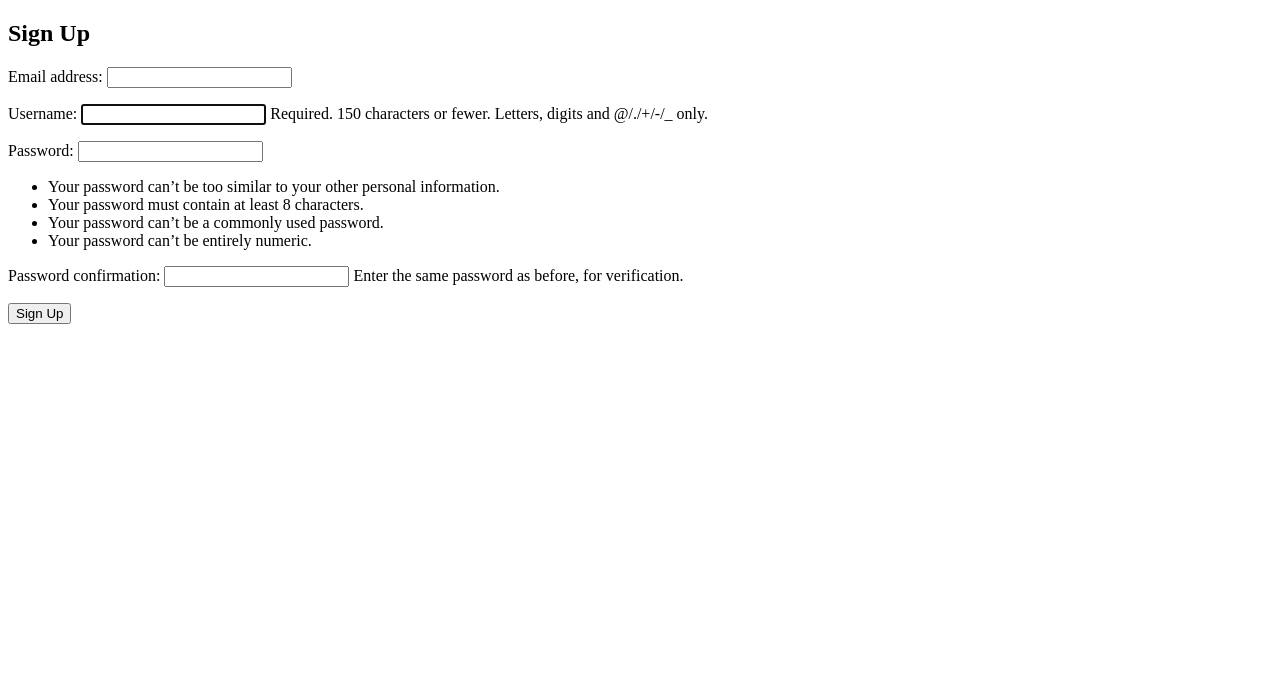
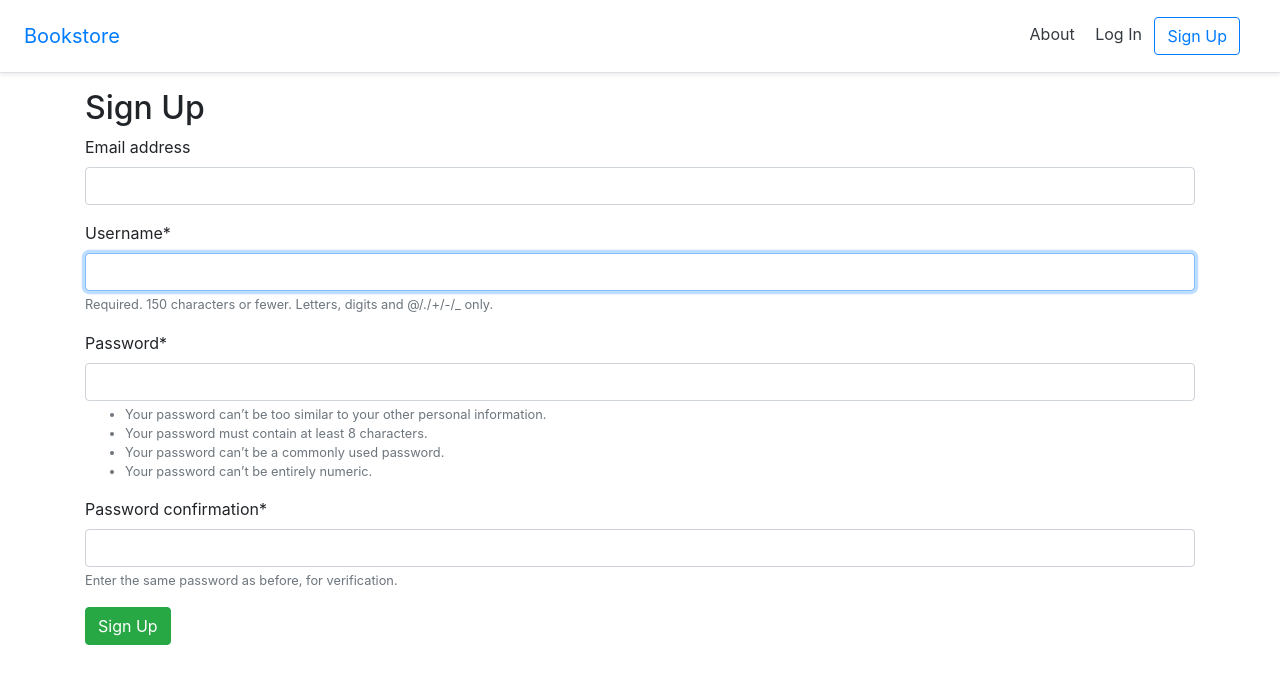
Before and after one commit to p4vc0d3/bookstore, a Django app: page /accounts/signup/ in a window 1280 px wide. Shown: the top 684 px of the page. Run offline with Django 3.2, Linux system fonts and the light colour scheme; some libraries are stand-ins or nearby versions.

Commit message:
chore: configure static assets and add bootstrap

```diff
--- a/pages/urls.py
+++ b/pages/urls.py
@@ -1,7 +1,8 @@
 from django.urls import path
 
-from .views import HomePageView
+from .views import HomePageView, AboutPageView
 
 urlpatterns = [
-    path('', HomePageView.as_view(), name='home')
+    path('about/', AboutPageView.as_view(), name='about'),
+    path('', HomePageView.as_view(), name='home'),
 ]
--- a/pages/views.py
+++ b/pages/views.py
@@ -2,3 +2,6 @@ from django.views.generic import TemplateView
 
 class HomePageView(TemplateView):
     template_name = 'home.html'
+
+class AboutPageView(TemplateView):
+    template_name = 'about.html'
--- /dev/null
+++ b/static/css/base.css
@@ -0,0 +1,8 @@
+h1 {
+    color: red;
+}
+
+.bookcover {
+    height: 300px;
+    width: auto;
+}
--- /dev/null
+++ b/static/js/base.js
@@ -0,0 +1 @@
+console.log('Hi !!');
--- a/templates/_base.html
+++ b/templates/_base.html
@@ -1,16 +1,53 @@
+{% load static %}
+
 <!DOCTYPE html>
 <html>
 
 <head>
   <meta charset="utf-8">
+  <meta name="viewport" content="width=device-width, initial-scale=1, shrink-to-fit=no">
+
+  <link rel="stylesheet" href="https://cdn.jsdelivr.net/npm/bootstrap@4.5.3/dist/css/bootstrap.min.css"
+    integrity="sha384-TX8t27EcRE3e/ihU7zmQxVncDAy5uIKz4rEkgIXeMed4M0jlfIDPvg6uqKI2xXr2" crossorigin="anonymous">
+  <link rel="stylesheet" href="{% static 'css/base.css' %}">
+
   <title>{% block title %}Bookstore{% endblock title %}</title>
 </head>
 
 <body>
+  <header>
+    <div class="d-flex flex-column flex-md-row align-items-center p-3 px-md-4
+     mb-3 bg-white border-bottom shadow-sm">
+      <a href="{% url 'home' %}" class="navbar-brand my-0 mr-md-auto
+      font-weight-normal">Bookstore</a>
+      <nav class="my-2 my-md-0 mr-md-3">
+        <a class="p-2 text-dark" href="{% url 'about' %}">About</a>
+        {% if user.is_authenticated %}
+        <a class="p-2 text-dark" href="{% url 'logout' %}">Log Out</a>
+        {% else %}
+        <a class="p-2 text-dark" href="{% url 'login' %}">Log In</a>
+        <a class="btn btn-outline-primary" href="{% url 'signup' %}">Sign Up</a>
+        {% endif %}
+      </nav>
+    </div>
+  </header>
   <div class="container">
     {% block content %}
     {% endblock content %}
   </div>
+
+  {% block javascript %}
+  <script src="https://code.jquery.com/jquery-3.5.1.slim.min.js"
+    integrity="sha384-DfXdz2htPH0lsSSs5nCTpuj/zy4C+OGpamoFVy38MVBnE+IbbVYUew+OrCXaRkfj" crossorigin="anonymous">
+  </script>
+  <script src="https://cdn.jsdelivr.net/npm/popper.js@1.16.1/dist/umd/popper.min.js"
+    integrity="sha384-9/reFTGAW83EW2RDu2S0VKaIzap3H66lZH81PoYlFhbGU+6BZp6G7niu735Sk7lN" crossorigin="anonymous">
+  </script>
+  <script src="https://cdn.jsdelivr.net/npm/bootstrap@4.5.3/dist/js/bootstrap.min.js"
+    integrity="sha384-w1Q4orYjBQndcko6MimVbzY0tgp4pWB4lZ7lr30WKz0vr/aWKhXdBNmNb5D92v7s" crossorigin="anonymous">
+  </script>
+  {% endblock javascript %}
+
 </body>
 
 </html>
--- a/templates/home.html
+++ b/templates/home.html
@@ -1,9 +1,11 @@
 {% extends '_base.html' %}
+{% load static %}
 
 {% block title %}Home{% endblock title %}
 
 {% block content %}
 <h1>Homepage</h1>
+<img class="bookcover" src="{% static 'images/djangoforprofessionals.jpg' %}" alt="">
 
 {% if user.is_authenticated %}
     Hi {{ user.email }}
--- a/templates/registration/login.html
+++ b/templates/registration/login.html
@@ -1,4 +1,5 @@
 {% extends '_base.html' %}
+{% load crispy_forms_tags %}
 
 {% block title %}Log In{% endblock title %}
 
@@ -6,7 +7,7 @@
 <h2>Log In</h2>
 <form method="post">
   {% csrf_token %}
-  {{ form.as_p }}
-  <button type="submit">Log In</button>
+  {{ form|crispy }}
+  <button class="btn btn-success" type="submit">Log In</button>
 </form>
 {% endblock content %}
--- a/templates/registration/signup.html
+++ b/templates/registration/signup.html
@@ -1,4 +1,5 @@
 {% extends '_base.html' %}
+{% load crispy_forms_tags %}
 
 {% block title %}Sign Up{% endblock title %}
 
@@ -6,7 +7,7 @@
 <h2>Sign Up</h2>
 <form method="post">
   {% csrf_token %}
-  {{ form.as_p }}
-  <button type="submit">Sign Up</button>
+  {{ form|crispy }}
+  <button class="btn btn-success" type="submit">Sign Up</button>
 </form>
 {% endblock content %}
```
Also changed, not shown: bookstore_project/settings.py (+11 -0 lines), pages/tests.py (+27 -1 lines), templates/about.html (added, +7 -0 lines), static/images/djangoforprofessionals.jpg (added), 2 other files.
